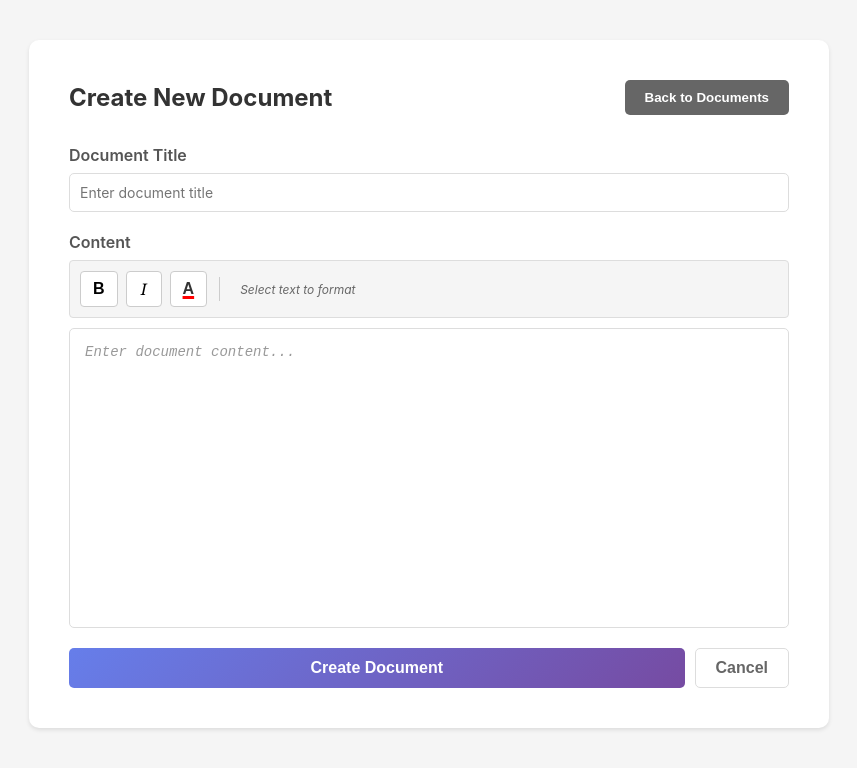
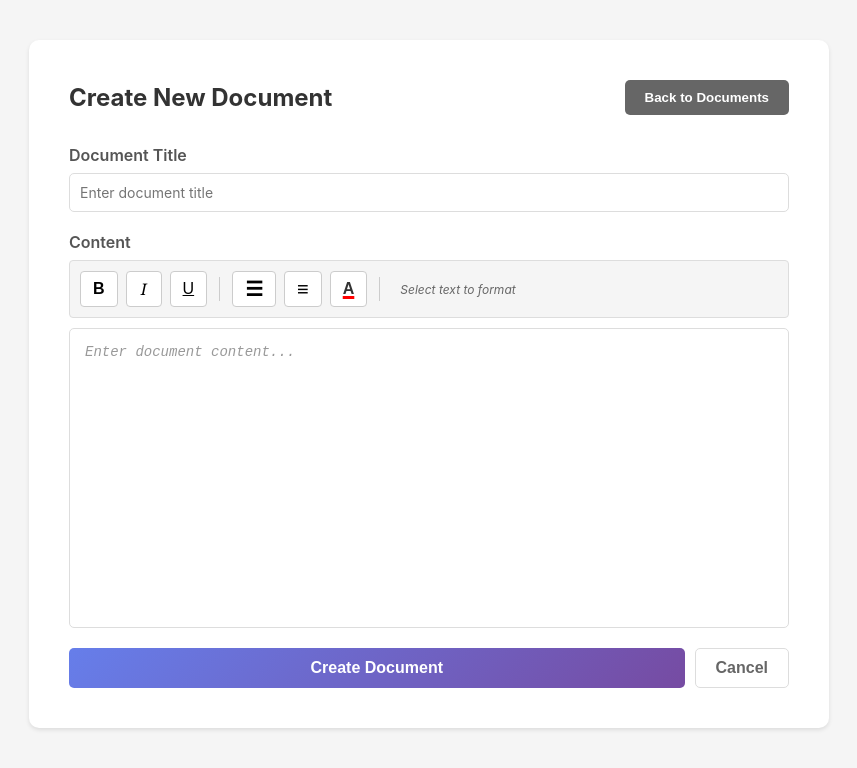
Before and after one commit to ArtomNemchenko/DocRedactor, a React (Vite) app in the folder DocRedactor.Client/: page /documents/create in a window 1280 px wide. Shown: the top 768 px of the page, without its empty margins (211-1068 px from the left). Built offline with nearby package versions, Linux system fonts and the light colour scheme; sample sign-in values are in the browser's storage.

Commit message:
Add underline, bulleted list, and numbered list formatting options
Co-authored-by: ArtomNemchenko <258201335+ArtomNemchenko@users.noreply.github.com>

```diff
--- a/DocRedactor.Client/src/components/TextFormatToolbar.css
+++ b/DocRedactor.Client/src/components/TextFormatToolbar.css
@@ -38,6 +38,17 @@
 .format-btn em {
   font-style: italic;
   font-family: Georgia, serif;
+}
+
+.format-btn u {
+  text-decoration: underline;
+  font-family: Arial, sans-serif;
+}
+
+.list-btn {
+  font-size: 20px;
+  font-weight: bold;
+  line-height: 1;
 }
 
 .color-picker-container {
--- a/DocRedactor.Client/src/components/TextFormatToolbar.jsx
+++ b/DocRedactor.Client/src/components/TextFormatToolbar.jsx
@@ -34,6 +34,18 @@ function TextFormatToolbar({ onFormatApply }) {
     applyFormat('italic');
   };
 
+  const handleUnderline = () => {
+    applyFormat('underline');
+  };
+
+  const handleBulletList = () => {
+    applyFormat('insertUnorderedList');
+  };
+
+  const handleNumberedList = () => {
+    applyFormat('insertOrderedList');
+  };
+
   const handleColor = (color) => {
     applyFormat('foreColor', color);
     setShowColorPicker(false);
@@ -56,6 +68,31 @@ function TextFormatToolbar({ onFormatApply }) {
         title="Italic (Ctrl+I)"
       >
         <em>I</em>
+      </button>
+      <button
+        type="button"
+        className="format-btn"
+        onClick={handleUnderline}
+        title="Underline (Ctrl+U)"
+      >
+        <u>U</u>
+      </button>
+      <div className="toolbar-divider"></div>
+      <button
+        type="button"
+        className="format-btn list-btn"
+        onClick={handleBulletList}
+        title="Bulleted List"
+      >
+        ☰
+      </button>
+      <button
+        type="button"
+        className="format-btn list-btn"
+        onClick={handleNumberedList}
+        title="Numbered List"
+      >
+        ≡
       </button>
       <div className="color-picker-container">
         <button
```
